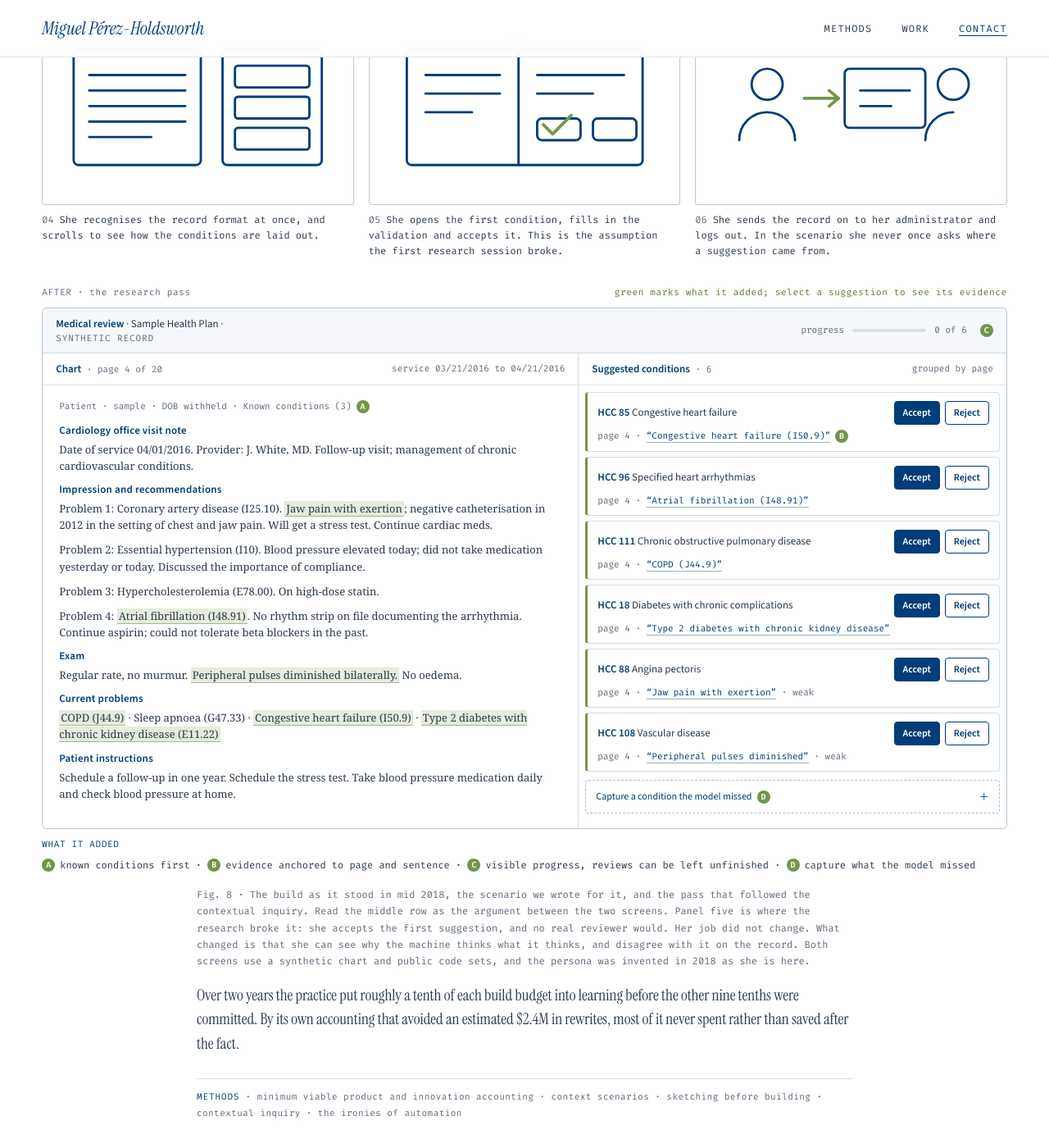
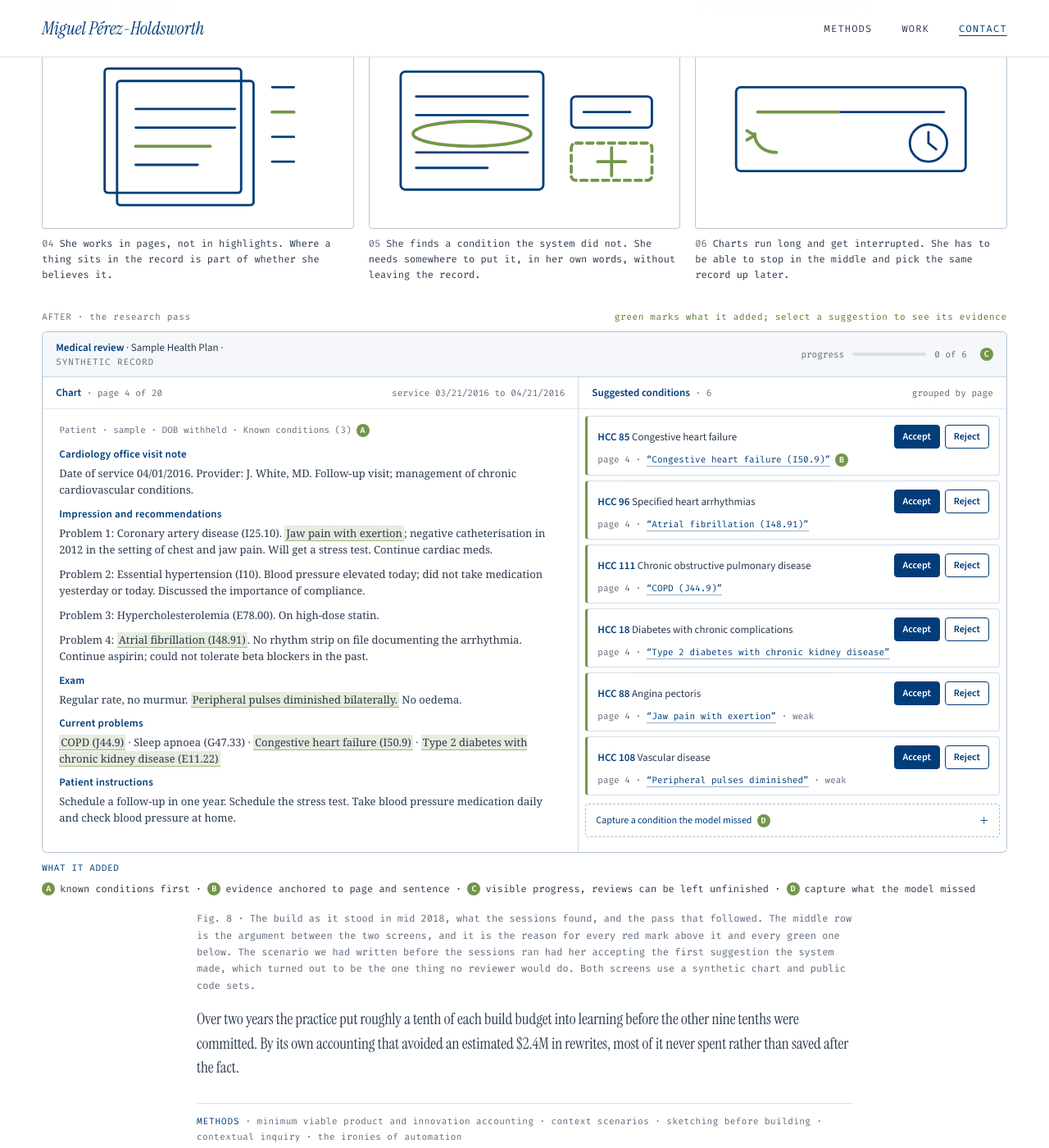
Before and after one commit to miguel-perez/miguel-perez.github.io, a Jekyll site: the page built from work/inovalon-design-coe/index.html, in a window 1280 px wide and 1400 px high, scrolled down 8807 px. Shown: the whole window at 82% size. Built offline with Jekyll 4.4.1, drawn with Linux system fonts in a browser that asks for light colours; some of the changed text lies outside the part shown.

Commit message:
Draw the middle row from the research, not from the assumption
The panels were the scenario written before the sessions ran, so the row
between the two screens showed an ideal morning rather than the reason
the screen changed. They now come from the eight user research insights
on the 2018 simplification deck: identity and dates of service first,
known conditions before anything the system found, a confidence score
she declines to act on, pages rather than highlights, a condition the
model missed and nowhere to put it, and a chart she has to abandon
halfway. Six of the eight, the ones that moved a screen.

The row now explains every red mark above it and every green mark below,
and the caption keeps the broken assumption as a sentence rather than
spending a panel on it.

Co-Authored-By: Claude Opus 5 (1M context) <noreply@anthropic.com>

```diff
--- a/work/inovalon-design-coe/index.html
+++ b/work/inovalon-design-coe/index.html
@@ -580,7 +580,7 @@ figure:not(.in) .a{animation-play-state:paused}
    <h2>Proving it pays</h2>
    <p>A funded team has to show what it is for, and quickly. In April 2018 Inovalon had launched a service that reads medical records and finds conditions a chart review would miss. Prospects wanted to review the findings themselves, and the team came to us with a large budget and a deadline: a working interface for Client Congress, the annual client conference, at the end of September.</p>
    <p>I proposed spending a tenth of the budget on a high-fidelity prototype instead of production code, because a click-through changes faster than software while we are still learning. We captured the team's assumptions in a business model canvas, then wrote the scenario before drawing anything: a day in the life of the reviewer we thought we were building for.</p>
-   <p>Then we watched clinical reviewers work, and the scenario turned out to be wrong in one place. We had written her accepting the first suggestion the system made. Real reviewers would not accept a finding they could not check against the chart, and said so in the first session. The interface was rethought around <strong>evidence</strong>.</p>
+   <p>Then we watched clinical reviewers work, and the scenario turned out to be wrong in the place that mattered. We had written her accepting the first suggestion the system made. Real reviewers would not accept a finding they could not check against the chart, and said so in the first session. Eight findings came out of the sessions and the interface was rebuilt around the first of them: <strong>evidence</strong> before confidence.</p>
 
 
    <figure>
@@ -629,15 +629,15 @@ figure:not(.in) .a{animation-play-state:paused}
       <p class="cut"><b>What the research cut</b><em class="mk">1</em>confidence slider · <em class="mk">2</em>collapse and browse all findings · <em class="mk">3</em>dismiss with no decision recorded · <em class="mk">4</em>leave the page to add a code · <em class="mk">5</em>mandatory reason for rejection</p>
      </div>
      <div class="cmp-part s">
-      <div class="cmp-h"><b>THE SCENARIO · written before the research</b><span>we had her accepting the first suggestion</span></div>
-    <div class="sb">
-     <div><span class="fr"><svg viewBox="0 0 200 125" role="img" aria-label="Deborah is a clinical reviewer at a health plan. Her team has always gone through records by hand, marking the conditions that need checking."><g fill="none" stroke="#003D79" stroke-width="1.5" stroke-linecap="round" stroke-linejoin="round"><rect x="34" y="40" width="62" height="68" rx="2"/><rect x="42" y="32" width="62" height="68" rx="2"/><rect x="50" y="24" width="62" height="68" rx="2"/><path d="M60 40h42M60 50h42M60 60h42M60 70h28"/><path d="M132 96c10-4 16-12 16-22"/><path d="M128 58l18-18 8 8-18 18-10 2z"/></g><g fill="none" stroke="#73964A" stroke-width="2" stroke-linecap="round" stroke-linejoin="round"><path d="M60 60h42"/></g></svg></span><p><b>01</b>Deborah is a clinical reviewer at a health plan. Her team has always gone through records by hand, marking the conditions that need checking.</p></div>
-     <div><span class="fr"><svg viewBox="0 0 200 125" role="img" aria-label="Her employer buys the service. She opens the welcome mail and logs in for the first time."><g fill="none" stroke="#003D79" stroke-width="1.5" stroke-linecap="round" stroke-linejoin="round"><rect x="24" y="34" width="68" height="46" rx="3"/><path d="M24 38l34 24 34-24"/><rect x="112" y="34" width="64" height="56" rx="3"/><path d="M124 52h40M124 64h40"/><rect x="124" y="72" width="26" height="10" rx="3"/></g><g fill="none" stroke="#73964A" stroke-width="2" stroke-linecap="round" stroke-linejoin="round"><path d="M96 58h14"/><path d="M104 53l6 5-6 5"/></g></svg></span><p><b>02</b>Her employer buys the service. She opens the welcome mail and logs in for the first time.</p></div>
-     <div><span class="fr"><svg viewBox="0 0 200 125" role="img" aria-label="The application says it ranks her work by machine learning. That is interesting to her. What she wants is to get through her charts faster."><g fill="none" stroke="#003D79" stroke-width="1.5" stroke-linecap="round" stroke-linejoin="round"><rect x="22" y="28" width="110" height="66" rx="3"/><path d="M22 44h110"/><path d="M34 58h52M34 70h52M34 82h34"/><circle cx="158" cy="60" r="18"/><path d="M158 50v10l7 5"/></g><g fill="none" stroke="#73964A" stroke-width="2" stroke-linecap="round" stroke-linejoin="round"><rect x="96" y="52" width="26" height="12" rx="6"/></g></svg></span><p><b>03</b>The application says it ranks her work by machine learning. That is interesting to her. What she wants is to get through her charts faster.</p></div>
-     <div><span class="fr"><svg viewBox="0 0 200 125" role="img" aria-label="She recognises the record format at once, and scrolls to see how the conditions are laid out."><g fill="none" stroke="#003D79" stroke-width="1.5" stroke-linecap="round" stroke-linejoin="round"><rect x="20" y="26" width="82" height="74" rx="3"/><path d="M30 42h62M30 52h62M30 62h62M30 72h62M30 82h40"/><rect x="116" y="26" width="64" height="74" rx="3"/><rect x="124" y="36" width="48" height="14" rx="2"/><rect x="124" y="56" width="48" height="14" rx="2"/><rect x="124" y="76" width="48" height="14" rx="2"/></g></svg></span><p><b>04</b>She recognises the record format at once, and scrolls to see how the conditions are laid out.</p></div>
-     <div><span class="fr"><svg viewBox="0 0 200 125" role="img" aria-label="She opens the first condition, fills in the validation and accepts it. This is the assumption the first research session broke."><g fill="none" stroke="#003D79" stroke-width="1.5" stroke-linecap="round" stroke-linejoin="round"><rect x="24" y="26" width="152" height="74" rx="3"/><path d="M96 26v74"/><path d="M36 42h48M36 54h48M36 66h30"/><path d="M108 42h56M108 54h36"/><rect x="108" y="70" width="28" height="14" rx="3"/><rect x="144" y="70" width="28" height="14" rx="3"/></g><g fill="none" stroke="#73964A" stroke-width="2" stroke-linecap="round" stroke-linejoin="round"><path d="M112 74l6 6 12-12"/></g></svg></span><p><b>05</b>She opens the first condition, fills in the validation and accepts it. This is the assumption the first research session broke.</p></div>
-     <div><span class="fr"><svg viewBox="0 0 200 125" role="img" aria-label="She sends the record on to her administrator and logs out. In the scenario she never once asks where a suggestion came from."><g fill="none" stroke="#003D79" stroke-width="1.5" stroke-linecap="round" stroke-linejoin="round"><circle cx="46" cy="48" r="10"/><path d="M28 84c0-10 8-18 18-18s18 8 18 18"/><rect x="96" y="38" width="52" height="38" rx="3"/><path d="M106 52h32M106 62h20"/><circle cx="166" cy="48" r="10"/><path d="M148 84c0-10 8-18 18-18"/></g><g fill="none" stroke="#73964A" stroke-width="2" stroke-linecap="round" stroke-linejoin="round"><path d="M70 57h22"/><path d="M86 52l6 5-6 5"/></g></svg></span><p><b>06</b>She sends the record on to her administrator and logs out. In the scenario she never once asks where a suggestion came from.</p></div>
-    </div>
+      <div class="cmp-h"><b>THE SESSIONS · what reviewers actually do</b><span>eight findings; these six moved a screen</span></div>
+      <div class="sb">
+     <div><span class="fr"><svg viewBox="0 0 200 125" role="img" aria-label="She starts by confirming she has the right patient and the right dates of service. Nothing else counts until that does."><g fill="none" stroke="#003D79" stroke-width="1.5" stroke-linecap="round" stroke-linejoin="round"><rect x="26" y="30" width="148" height="64" rx="3"/><path d="M26 48h148"/><path d="M40 64h44M40 78h30"/><path d="M104 64h50M104 78h34"/></g><g fill="none" stroke="#73964A" stroke-width="2" stroke-linecap="round" stroke-linejoin="round"><circle cx="150" cy="42" r="9"/><path d="M157 49l9 9"/></g></svg></span><p><b>01</b>She starts by confirming she has the right patient and the right dates of service. Nothing else counts until that does.</p></div>
+     <div><span class="fr"><svg viewBox="0 0 200 125" role="img" aria-label="She reads what is already known about the patient before she looks at anything the system found."><g fill="none" stroke="#003D79" stroke-width="1.5" stroke-linecap="round" stroke-linejoin="round"><rect x="30" y="24" width="140" height="34" rx="3"/><path d="M42 36h60M42 46h40"/><rect x="30" y="68" width="140" height="34" rx="3" stroke-dasharray="4 4"/><path d="M42 80h60M42 90h40" stroke-opacity=".5"/></g><g fill="none" stroke="#73964A" stroke-width="2" stroke-linecap="round" stroke-linejoin="round"><path d="M30 41h-12M18 36v10"/></g></svg></span><p><b>02</b>She reads what is already known about the patient before she looks at anything the system found.</p></div>
+     <div><span class="fr"><svg viewBox="0 0 200 125" role="img" aria-label="A suggestion arrives with a confidence score. She does not act on the score. She goes into the record to find the sentence behind it."><g fill="none" stroke="#003D79" stroke-width="1.5" stroke-linecap="round" stroke-linejoin="round"><rect x="18" y="26" width="88" height="74" rx="3"/><path d="M28 42h68M28 54h68M28 78h68M28 88h44"/><rect x="126" y="42" width="56" height="30" rx="3"/><path d="M134 54h40"/><circle cx="176" cy="38" r="7"/></g><g fill="none" stroke="#73964A" stroke-width="2" stroke-linecap="round" stroke-linejoin="round"><path d="M28 66h56"/><path d="M122 60h-16"/><path d="M112 55l-6 5 6 5"/></g></svg></span><p><b>03</b>A suggestion arrives with a confidence score. She does not act on the score. She goes into the record to find the sentence behind it.</p></div>
+     <div><span class="fr"><svg viewBox="0 0 200 125" role="img" aria-label="She works in pages, not in highlights. Where a thing sits in the record is part of whether she believes it."><g fill="none" stroke="#003D79" stroke-width="1.5" stroke-linecap="round" stroke-linejoin="round"><rect x="40" y="22" width="88" height="80" rx="2"/><rect x="48" y="30" width="88" height="80" rx="2"/><path d="M60 48h64M60 60h64M60 84h40"/><path d="M148 34h14M148 50h14M148 66h14M148 82h14"/></g><g fill="none" stroke="#73964A" stroke-width="2" stroke-linecap="round" stroke-linejoin="round"><path d="M60 72h48"/><path d="M148 50h14"/></g></svg></span><p><b>04</b>She works in pages, not in highlights. Where a thing sits in the record is part of whether she believes it.</p></div>
+     <div><span class="fr"><svg viewBox="0 0 200 125" role="img" aria-label="She finds a condition the system did not. She needs somewhere to put it, in her own words, without leaving the record."><g fill="none" stroke="#003D79" stroke-width="1.5" stroke-linecap="round" stroke-linejoin="round"><rect x="20" y="24" width="92" height="76" rx="3"/><path d="M30 40h72M30 52h72M30 76h72M30 86h46"/><rect x="130" y="40" width="52" height="20" rx="3"/><path d="M138 50h30"/></g><g fill="none" stroke="#73964A" stroke-width="2" stroke-linecap="round" stroke-linejoin="round"><ellipse cx="66" cy="64" rx="38" ry="8"/><rect x="130" y="70" width="52" height="24" rx="3" stroke-dasharray="4 3"/><path d="M147 82h18M156 73v18"/></g></svg></span><p><b>05</b>She finds a condition the system did not. She needs somewhere to put it, in her own words, without leaving the record.</p></div>
+     <div><span class="fr"><svg viewBox="0 0 200 125" role="img" aria-label="Charts run long and get interrupted. She has to be able to stop in the middle and pick the same record up later."><g fill="none" stroke="#003D79" stroke-width="1.5" stroke-linecap="round" stroke-linejoin="round"><rect x="26" y="34" width="148" height="54" rx="3"/><path d="M40 50h120"/><circle cx="150" cy="70" r="12"/><path d="M150 63v7l5 4"/></g><g fill="none" stroke="#73964A" stroke-width="2" stroke-linecap="round" stroke-linejoin="round"><path d="M40 50h52"/><path d="M52 76c-8 0-14-5-14-12"/><path d="M33 62l5 3-5 3"/></g></svg></span><p><b>06</b>Charts run long and get interrupted. She has to be able to stop in the middle and pick the same record up later.</p></div>
+      </div>
      </div>
      <div class="cmp-part a">
       <div class="cmp-h"><b>AFTER · the research pass</b><span>green marks what it added; select a suggestion to see its evidence</span></div>
@@ -685,7 +685,7 @@ figure:not(.in) .a{animation-play-state:paused}
       <p class="cut"><b>What it added</b><em class="mk g">A</em>known conditions first · <em class="mk g">B</em>evidence anchored to page and sentence · <em class="mk g">C</em>visible progress, reviews can be left unfinished · <em class="mk g">D</em>capture what the model missed</p>
      </div>
     </div>
-    <figcaption>Fig. 8 · The build as it stood in mid 2018, the scenario we wrote for it, and the pass that followed the contextual inquiry. Read the middle row as the argument between the two screens. Panel five is where the research broke it: she accepts the first suggestion, and no real reviewer would. Her job did not change. What changed is that she can see why the machine thinks what it thinks, and disagree with it on the record. Both screens use a synthetic chart and public code sets, and the persona was invented in 2018 as she is here.</figcaption>
+    <figcaption>Fig. 8 · The build as it stood in mid 2018, what the sessions found, and the pass that followed. The middle row is the argument between the two screens, and it is the reason for every red mark above it and every green one below. The scenario we had written before the sessions ran had her accepting the first suggestion the system made, which turned out to be the one thing no reviewer would do. Both screens use a synthetic chart and public code sets.</figcaption>
    </figure>
 
    <p>Over two years the practice put roughly a tenth of each build budget into learning before the other nine tenths were committed. By its own accounting that avoided an estimated $2.4M in rewrites, most of it never spent rather than saved after the fact.</p>
```
